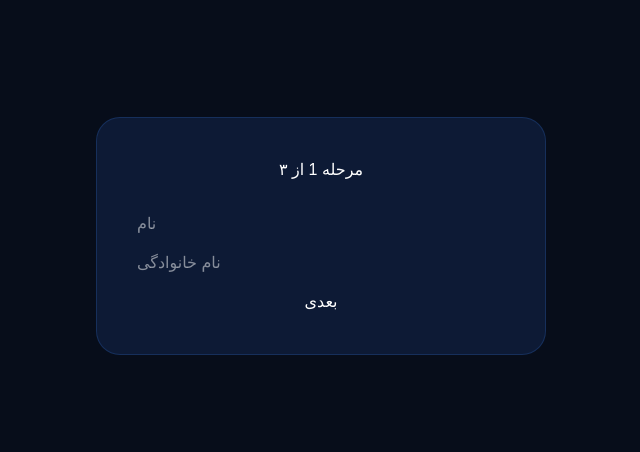
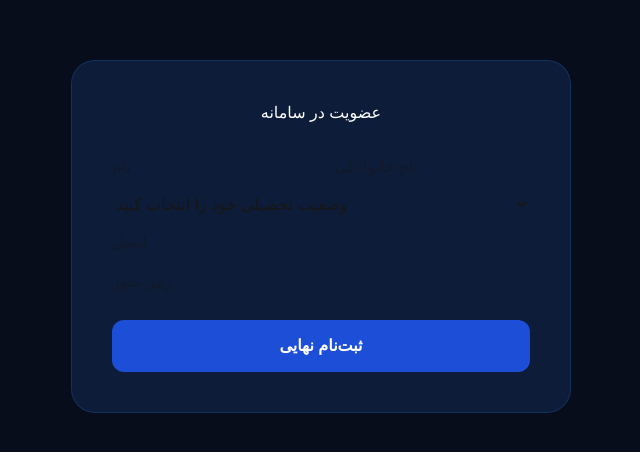
Before and after one commit to mahdysp/my-career-path, a Next.js app: page /register in a window 1280 px wide. Shown: the part 164-616 px from the top of the page, without its empty margins (319-959 px from the left). Built offline with nearby package versions, Linux system fonts and the light colour scheme.

Commit message:
build register page

```diff
--- a/app/register/page.tsx
+++ b/app/register/page.tsx
@@ -1,9 +1,9 @@
 "use client";
-import { useState, useRef, useEffect } from "react";
+import { useRef, useEffect, useState } from "react";
 import { useRouter } from "next/navigation";
 
 export default function RegisterPage() {
-  const [step, setStep] = useState(1);
+  const router = useRouter();
   const [formData, setFormData] = useState({
     firstName: "",
     lastName: "",
@@ -12,54 +12,44 @@ export default function RegisterPage() {
     password: ""
   });
 
-  const canvasRef = useRef<HTMLCanvasElement>(null);
-  // توجه: کدهای مربوط به Canvas (useEffect و draw) را دقیقاً مشابه صفحه قبل کپی کنید اینجا
+  // در اینجا می‌توانید همان کدهای useEffect و Canvas صفحه قبل را برای داشتن پس‌زمینه زنده قرار دهید
 
-  const handleNext = () => setStep((s) => s + 1);
-  const handleBack = () => setStep((s) => s - 1);
+  const handleSubmit = async (e: React.FormEvent) => {
+    e.preventDefault();
+    console.log("اطلاعات ثبت‌نام:", formData);
+    // در اینجا منطق API و ارسال به دیتابیس را قرار دهید
+  };
 
   return (
-    <div className="register-container" style={{ minHeight: "100vh", background: "#070d1a", color: "#fff", display: "flex", alignItems: "center", justifyContent: "center", padding: 20 }}>
-      {/* در اینجا باید تگ <canvas> و استایل‌های عمومی قرار بگیرند */}
+    <div style={{ minHeight: "100vh", padding: "40px 20px", display: "flex", alignItems: "center", justifyContent: "center", background: "#070d1a" }}>
+      {/* <canvas ... /> اگر خواستید Canvas اضافه کنید */}
 
-      <div style={{ maxWidth: 450, width: "100%", background: "rgba(15,31,61,0.8)", padding: 40, borderRadius: 24, border: "1px solid rgba(59,130,246,0.2)", zIndex: 10 }}>
-        <h2 style={{ textAlign: "center", marginBottom: 30 }}>مرحله {step} از ۳</h2>
+      <div style={{ width: "100%", maxWidth: 500, background: "rgba(15,31,61,0.9)", padding: "40px", borderRadius: 24, border: "1px solid rgba(59,130,246,0.2)", backdropFilter: "blur(10px)" }}>
+        <h1 style={{ color: "#fff", textAlign: "center", marginBottom: 30 }}>عضویت در سامانه</h1>
 
-        {step === 1 && (
-          <div style={{ display: "flex", flexDirection: "column", gap: 15 }}>
-            <input placeholder="نام" className="auth-input" value={formData.firstName} onChange={(e) => setFormData({...formData, firstName: e.target.value})} />
-            <input placeholder="نام خانوادگی" className="auth-input" value={formData.lastName} onChange={(e) => setFormData({...formData, lastName: e.target.value})} />
-            <button onClick={handleNext} className="auth-submit">بعدی</button>
+        <form onSubmit={handleSubmit} style={{ display: "flex", flexDirection: "column", gap: 16 }}>
+          <div style={{ display: "grid", gridTemplateColumns: "1fr 1fr", gap: 16 }}>
+            <input placeholder="نام" className="auth-input" required onChange={(e) => setFormData({...formData, firstName: e.target.value})} />
+            <input placeholder="نام خانوادگی" className="auth-input" required onChange={(e) => setFormData({...formData, lastName: e.target.value})} />
           </div>
-        )}
 
-        {step === 2 && (
-          <div style={{ display: "flex", flexDirection: "column", gap: 15 }}>
-            <label style={{ fontSize: 13, color: "#94a3b8" }}>وضعیت تحصیلی:</label>
-            <select className="auth-input" value={formData.education} onChange={(e) => setFormData({...formData, education: e.target.value})}>
-              <option value="">انتخاب کنید...</option>
-              <option value="student">دانش‌آموز</option>
-              <option value="university">دانشجو</option>
-              <option value="graduate">فارغ‌التحصیل</option>
-            </select>
-            <div style={{ display: "flex", gap: 10 }}>
-              <button onClick={handleBack} className="auth-submit" style={{ background: "#475569" }}>بازگشت</button>
-              <button onClick={handleNext} className="auth-submit">بعدی</button>
-            </div>
-          </div>
-        )}
+          <select className="auth-input" required onChange={(e) => setFormData({...formData, education: e.target.value})}>
+            <option value="">وضعیت تحصیلی خود را انتخاب کنید</option>
+            <option value="student">دانش‌آموز</option>
+            <option value="university">دانشجو</option>
+            <option value="graduate">فارغ‌التحصیل</option>
+          </select>
 
-        {step === 3 && (
-          <div style={{ display: "flex", flexDirection: "column", gap: 15 }}>
-            <input type="email" placeholder="ایمیل" className="auth-input" value={formData.email} onChange={(e) => setFormData({...formData, email: e.target.value})} />
-            <input type="password" placeholder="رمز عبور" className="auth-input" value={formData.password} onChange={(e) => setFormData({...formData, password: e.target.value})} />
-            <div style={{ display: "flex", gap: 10 }}>
-              <button onClick={handleBack} className="auth-submit" style={{ background: "#475569" }}>بازگشت</button>
-              <button onClick={() => alert("ثبت‌نام نهایی شد!")} className="auth-submit" style={{ background: "#10b981" }}>تکمیل ثبت‌نام</button>
-            </div>
-          </div>
-        )}
+          <input type="email" placeholder="ایمیل" className="auth-input" required onChange={(e) => setFormData({...formData, email: e.target.value})} />
+          <input type="password" placeholder="رمز عبور" className="auth-input" required onChange={(e) => setFormData({...formData, password: e.target.value})} />
+
+          <button type="submit" className="auth-submit" style={{ marginTop: 10, padding: 14, background: "#1d4ed8", color: "#fff", border: "none", borderRadius: 12, cursor: "pointer", fontWeight: "bold" }}>
+            ثبت‌نام نهایی
+          </button>
+        </form>
       </div>
+
+      {/* استایل‌های مورد نیاز که کلاس auth-input و auth-submit را تعریف می‌کنند اینجا قرار دهید */}
     </div>
   );
 }
```
